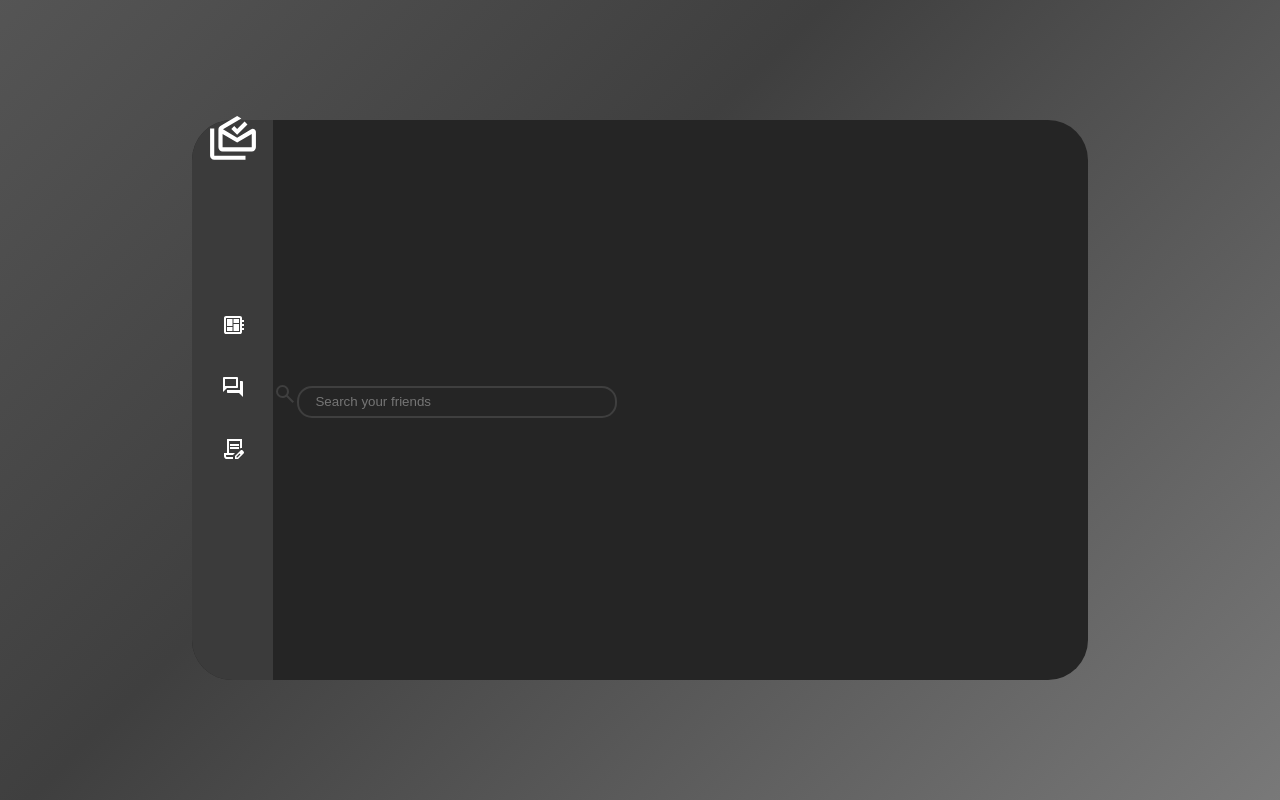
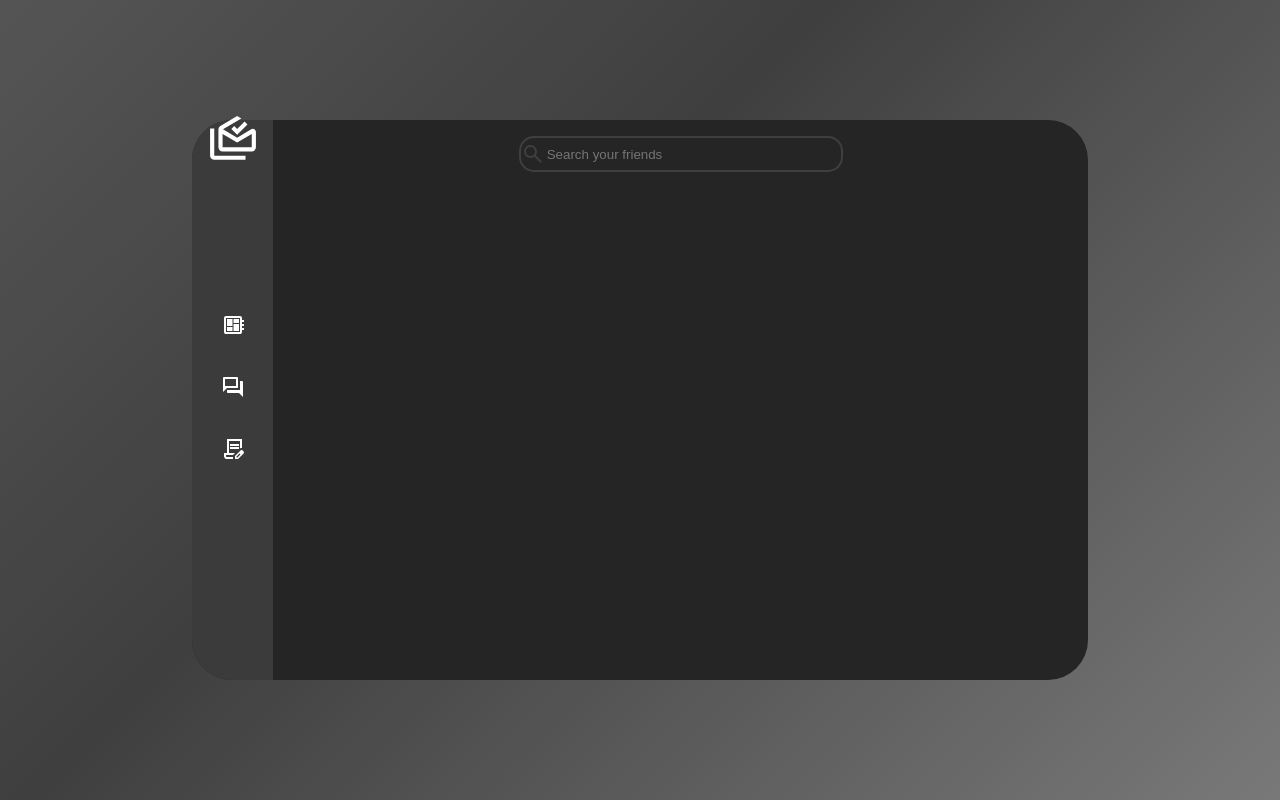
Before and after one commit to Joshy14/NetShare, a React (Vite) app in the folder NetShare/: page / in a window 1280 px wide. Built offline with nearby package versions, Linux system fonts and the light colour scheme.

Commit message:
search friends input and some possitioning

```diff
--- a/NetShare/src/App.css
+++ b/NetShare/src/App.css
@@ -33,6 +33,16 @@ li{
 
 }
 .searchFriends{
+  background-color: transparent;
+  border: none;
+  outline: none;
+  width: 100%;
+}
+.searchInputDiv{
+  margin: 1rem;
+  display: flex;
+  flex-direction: row;
+  align-items: center;
   height: 2rem;
   width: 20rem;
   border-radius: 15px;
@@ -42,7 +52,7 @@ li{
   border-style: solid;
   border-width: 2px;
   background-color: rgb(37, 37, 37);
-  padding:.5rem 1rem ;
+  /*padding:.5rem 1rem ;*/
 }
 }
 .logo{
@@ -77,4 +87,9 @@ li{
 }
 .board{
   flex: 10;
+  display: flex;
+  flex-direction: column;
+  align-items: center;
+  height: 100%;
+  width: 100%;
 }
--- a/NetShare/src/App.jsx
+++ b/NetShare/src/App.jsx
@@ -33,11 +33,12 @@ const Nav = ({})=>{
 const Board = ()=>{
   return(
     <div className='board'>
+      <div className='searchInputDiv'>
+      <img src={search}></img>
+      <input className='searchFriends' type='search' placeholder='Search your friends'></input>
+      </div>
 
-      <img src={search}></img>
-      <input className='searchFriends' type='search' placeholder='Search your friends'>
 
-      </input>
     </div>
   )
 }
```
